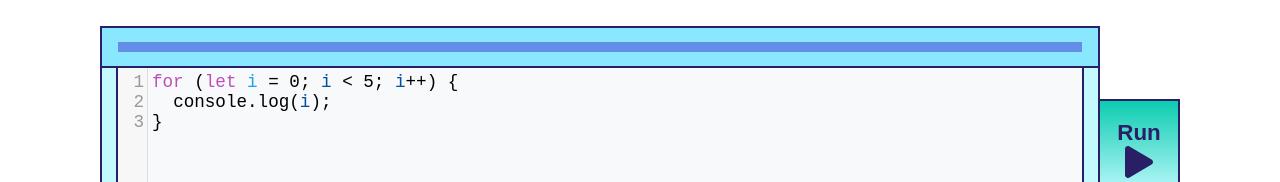
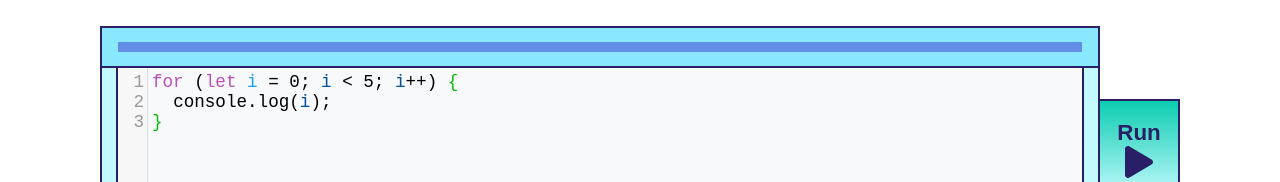
Before and after one commit to dwainejade/js-console, a React (Create React App) app: page / in a window 1280 px wide. Shown: the top 182 px of the page. Built offline with nearby package versions, Linux system fonts and the light colour scheme.

Commit message:
added autoCloseBrackets and matchBrackets

```diff
--- a/src/components/Editor.js
+++ b/src/components/Editor.js
@@ -4,6 +4,8 @@ import "codemirror/lib/codemirror.css";
 import "codemirror/theme/juejin.css";
 import "codemirror/theme/material-darker.css";
 import "codemirror/mode/javascript/javascript";
+import "codemirror/addon/edit/matchbrackets";
+import "codemirror/addon/edit/closebrackets";
 import { Controlled as ControlledEditor } from "react-codemirror2";
 
 const Editor = ({ code, setCode, theme }) => {
@@ -21,7 +23,9 @@ const Editor = ({ code, setCode, theme }) => {
         lineWrapping: true,
         lint: true,
         mode: "javascript",
-        theme: theme.editor
+        theme: theme.editor,
+        matchBrackets: true,
+        autoCloseBrackets: true
       }}
     />
   );
```
